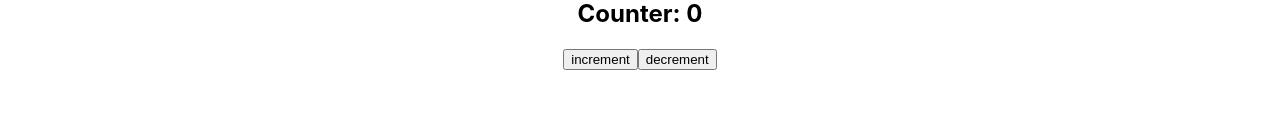
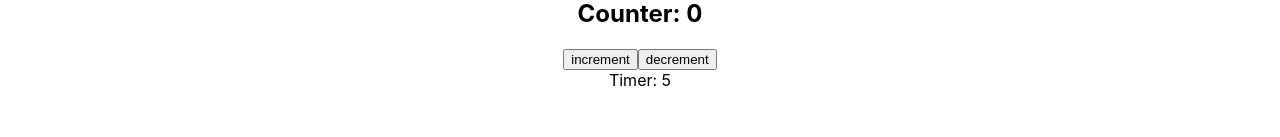
Before and after one commit to hemantjayas/reactjs-all, a React (Create React App) app: page / in a window 1280 px wide. Shown: the part 163-300 px from the top of the page. Built offline with nearby package versions, Linux system fonts and the light colour scheme.

Commit message:
timer using useeffect

```diff
--- a/src/App.jsx
+++ b/src/App.jsx
@@ -3,6 +3,7 @@ import { useState } from 'react';
 import { Greeting } from './components/Greeting';
 import { ParentComponent } from './components/ParentComponent';
 import { Counter } from './components/Counter/Counter';
+import { Timer } from './components/Timer/Timer';
 function App() {
 
 
@@ -11,6 +12,7 @@ function App() {
       <Greeting />
       <ParentComponent/>
       <Counter/>
+      <Timer/>
 
     </div>
   );
--- /dev/null
+++ b/src/components/Timer/Timer.jsx
@@ -0,0 +1,23 @@
+import React, { useState, useEffect } from 'react'
+
+export const Timer = () => {
+    const [timer, setTimer] = useState(0);
+
+    useEffect(() => {
+
+       const intervalID =  setInterval(() => {
+            setTimer((prevTimer)=> prevTimer+1)
+
+        }, 1000);
+
+      return () => {
+        clearInterval(intervalID)
+        console.log("setting the interval again ")
+      }
+    }, [])
+
+
+  return (
+    <div>Timer: {timer}</div>
+  )
+}
```
